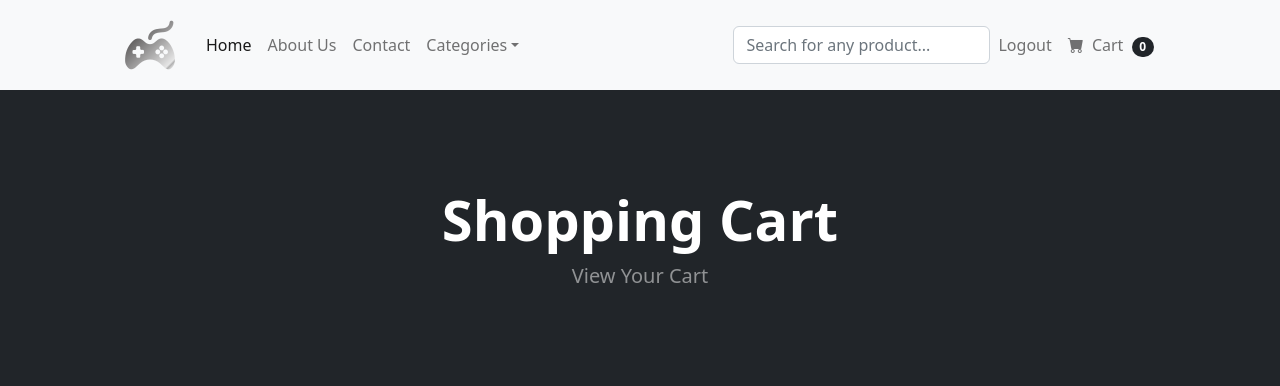
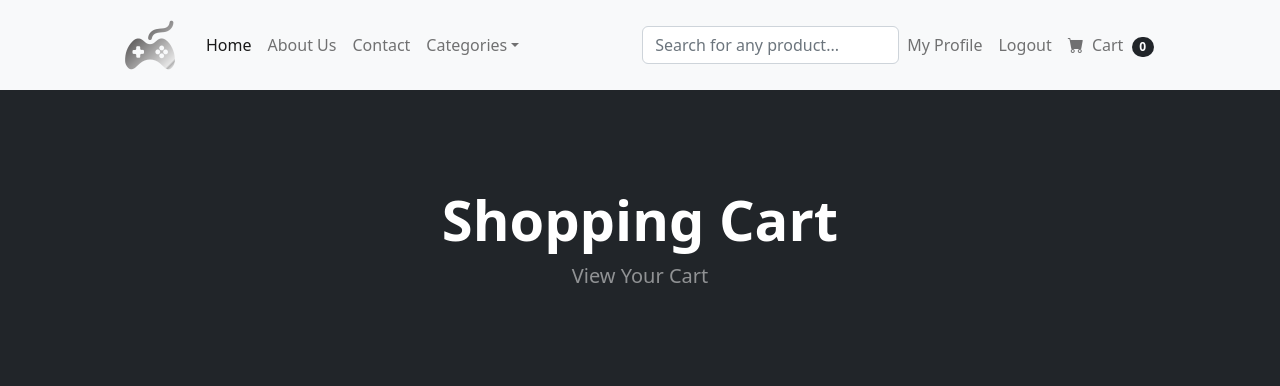
Before and after one commit to almasdelic/e-commerce, a Django app: page /cart/ in a window 1280 px wide. Shown: the top 386 px of the page. Run offline with Django 4.2, Linux system fonts and the light colour scheme; a user stored in the database is signed in.

Commit message:
Update navbar.html

```diff
--- a/ecommerce/store/templates/navbar.html
+++ b/ecommerce/store/templates/navbar.html
@@ -39,6 +39,7 @@
 
             {% if user.is_authenticated %}
                 <ul class="navbar-nav">
+                    <li class="nav-item"><a class="nav-link" href="{% url 'update_user' %}">My Profile</a></li>
                     <li class="nav-item"><a class="nav-link" href="{% url 'logout' %}">Logout</a></li>
                     <li class="nav-item"><a class="nav-link" href="{% url 'cart_summary' %}"><i class="bi bi-cart-fill me-1"></i> Cart
                             <span class="badge bg-dark text-white ms-1 rounded-pill" id="cart_quantity">{{ cart|length }}</span>
```
